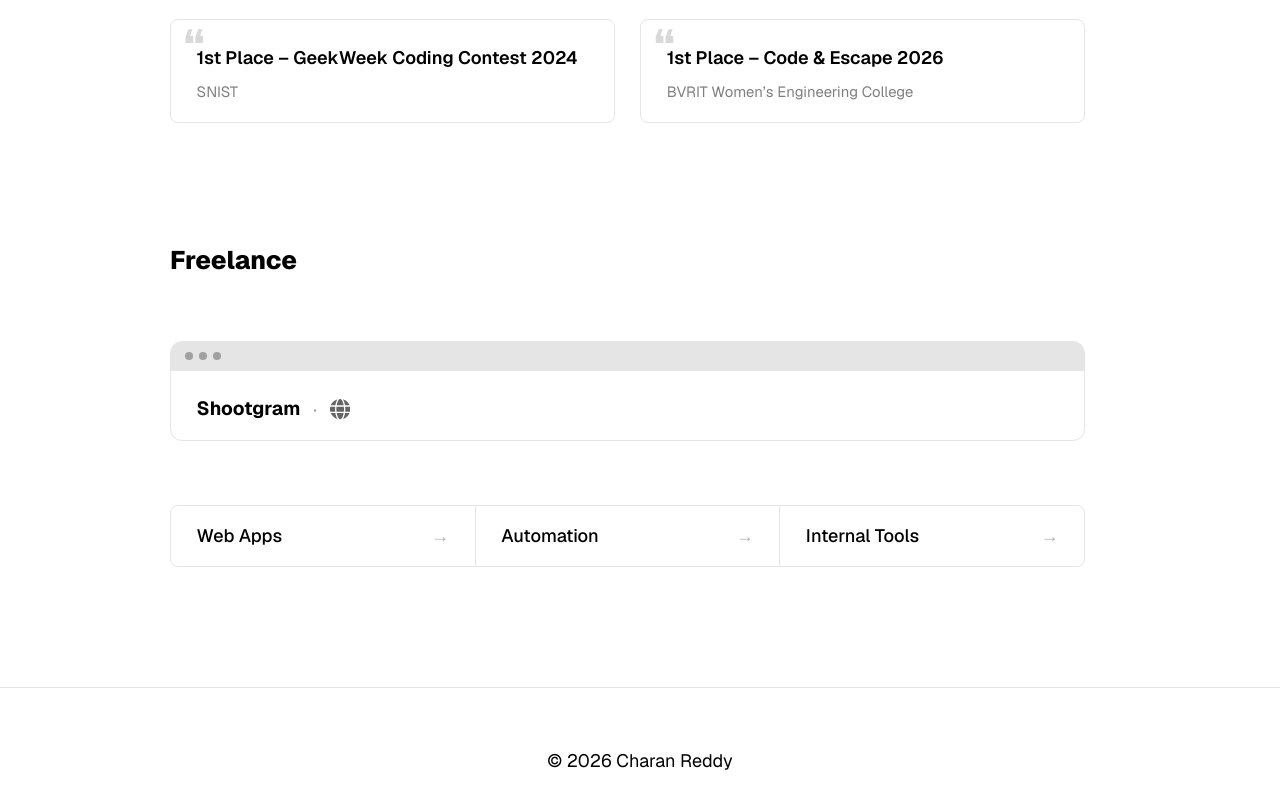
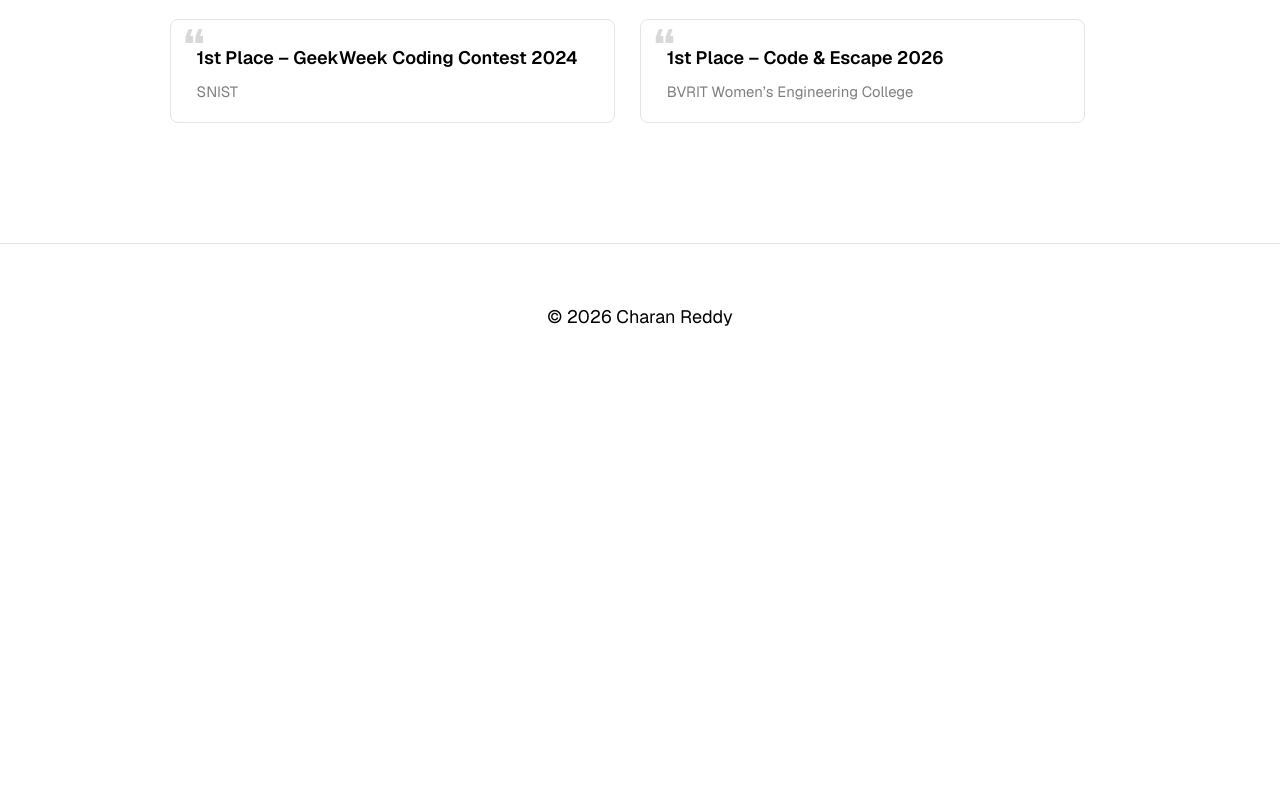
Before and after one commit to charanreddy-git/portfolio, a website: page index.html in a window 1280 px wide. Shown: the part 1160-1969 px from the top of the page. After the commit the page ends 1551 px from the top, so only its background shows below. Drawn offline with nearby package versions, Linux system fonts and the light colour scheme.

Commit message:
cleanup: remove freelance section

```diff
--- a/index.html
+++ b/index.html
@@ -159,47 +159,6 @@
             </div>
           </section>
 
-          <section class="section" aria-labelledby="freelance-heading">
-            <h2 id="freelance-heading" class="section-title">Freelance</h2>
-
-            <div class="section-list">
-              <article class="project-card">
-                <div class="project-card-browser" aria-hidden="true">
-                  <span class="browser-dot"></span>
-                  <span class="browser-dot"></span>
-                  <span class="browser-dot"></span>
-                </div>
-                <div class="project-card-body">
-                  <div class="project-header">
-                    <h3 class="project-title">Shootgram</h3>
-                    <span class="project-sep" aria-hidden="true">&middot;</span>
-                    <div class="project-icons">
-                      <a class="icon-link icon-link--sm" href="https://shootgram.vercel.app/" target="_blank" rel="noopener noreferrer" aria-label="Visit Shootgram live site">
-                        <svg class="icon" aria-hidden="true"><use href="#icon-globe"></use></svg>
-                        <span class="sr-only"> (opens in a new tab)</span>
-                      </a>
-                    </div>
-                  </div>
-                </div>
-              </article>
-            </div>
-
-            <div class="service-grid">
-              <a href="mailto:charanreddy.puchala@gmail.com" class="service-item">
-                <span class="service-label">Web Apps</span>
-                <span class="service-arrow" aria-hidden="true">&rarr;</span>
-              </a>
-              <a href="mailto:charanreddy.puchala@gmail.com" class="service-item">
-                <span class="service-label">Automation</span>
-                <span class="service-arrow" aria-hidden="true">&rarr;</span>
-              </a>
-              <a href="mailto:charanreddy.puchala@gmail.com" class="service-item">
-                <span class="service-label">Internal Tools</span>
-                <span class="service-arrow" aria-hidden="true">&rarr;</span>
-              </a>
-            </div>
-          </section>
-
         </div>
       </main>
 
```
Also changed, not shown: pages/projects.html (+0 -40 lines).
